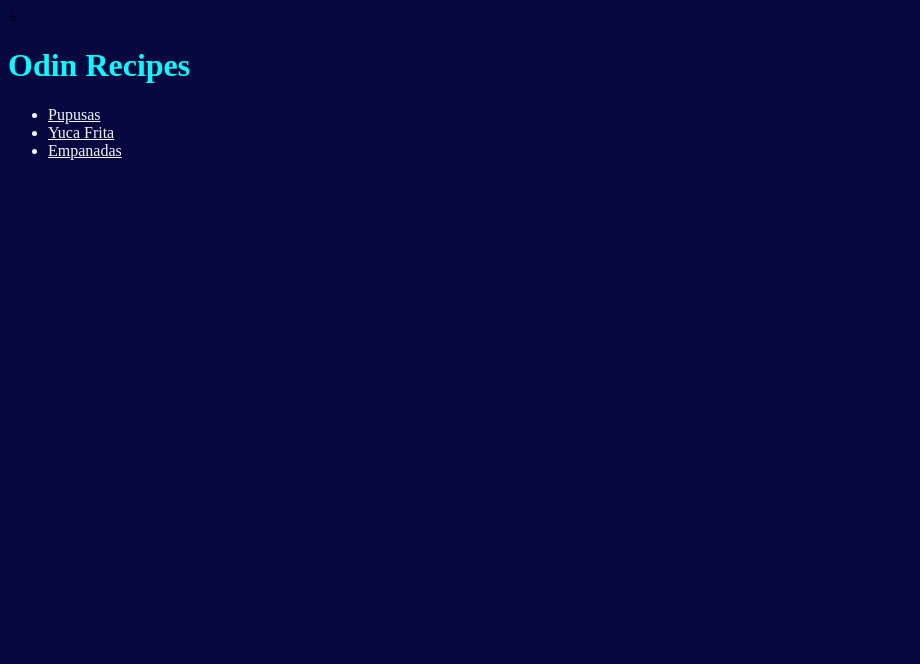
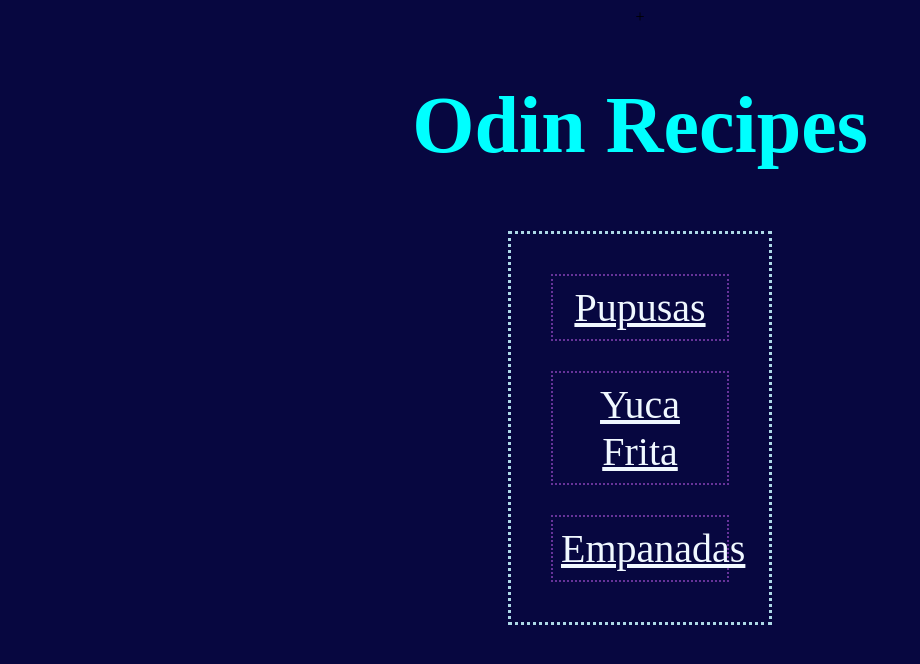
Before and after one commit to The-Josue10/odin-recipes, a plain HTML site: page index.html in a window 1280 px wide. Shown: the whole page, without its empty margins (0-920 px from the left). Drawn offline with Linux system fonts and the light colour scheme.

Commit message:
Apply classes to index to modify box model

```diff
--- a/index.html
+++ b/index.html
@@ -14,9 +14,9 @@
         <h1>Odin Recipes</h1>
 
         <ul>
-            <li><a href="recipes/pupusas.html" target="_blank" rel="nooperner noreferrer">Pupusas</a></li>
-            <li><a href="recipes/yuca-frita.html" target="_blank" rel="nooperner noreferrer">Yuca Frita</a></li>
-            <li><a href="recipes/empanadas.html" target="_blank" rel="nooperner noreferrer">Empanadas</a></li>
+            <li class="listone"><a href="recipes/pupusas.html" target="_blank" rel="nooperner noreferrer">Pupusas</a></li>
+            <li class="listwo"><a href="recipes/yuca-frita.html" target="_blank" rel="nooperner noreferrer">Yuca Frita</a></li>
+            <li class="listhird"><a href="recipes/empanadas.html" target="_blank" rel="nooperner noreferrer">Empanadas</a></li>
         </ul>
 
     </body>
--- a/style.css
+++ b/style.css
@@ -2,10 +2,12 @@
 
 body {
     background-color: rgba(7,7,64,100);
+    text-align: center;
 }
 
 h1 {
     color: aqua;
+    font-size:  80px;
 }
 
 a {
@@ -13,5 +15,30 @@ a {
 }
 
 ul {
+    box-sizing: border-box;
     color: aliceblue;
+    border: 3px dotted lightblue;
+    font-size: 40px;
+    margin: 60px 500px;
+    padding: 40px;
 }
+
+.listone{
+    display: block;
+    margin-bottom: 30px;
+    border: 2px dotted rebeccapurple;
+    padding: 8px
+}
+
+.listwo{
+    display: block;
+    border: 2px dotted rebeccapurple;
+    padding: 8px;
+    margin-bottom: 30px;
+}
+
+.listhird{
+    display: block;
+    border: 2px dotted rebeccapurple;
+    padding: 8px
+}
```
